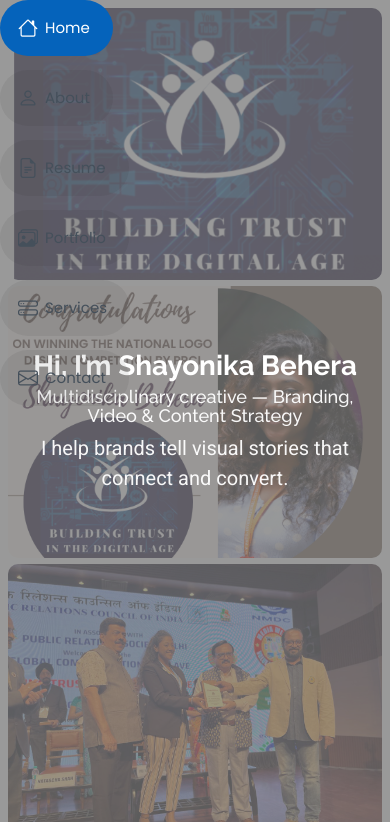
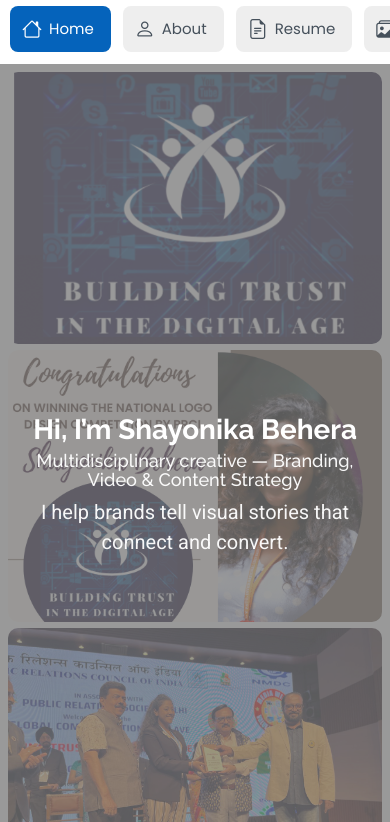
Before and after one commit to JakkuAzzo/shayonika, a plain HTML site: page index.html in a window 390 px wide. Shown: the top 822 px of the page. Drawn offline with nearby package versions, Linux system fonts and the light colour scheme; a script that the page names is missing.

Commit message:
style: Update navigation menu for improved layout and responsiveness

```diff
--- a/main.css
+++ b/main.css
@@ -310,48 +310,34 @@ body.modal-open > *:not(.modal):not(.modal-backdrop) {
 # Navigation Menu
 --------------------------------------------------------------*/
 .navmenu {
-  padding: 0;
+  padding: 0 12px;
   z-index: 9997;
   position: fixed;
-  left: 18px;
-  top: 50%;
-  transform: translateY(-50%);
+  top: 0;
+  left: 0;
+  right: 0;
+  display: flex;
+  justify-content: center;
+  align-items: center;
+  background: rgba(255,255,255,0.02);
+  backdrop-filter: blur(4px);
+  -webkit-backdrop-filter: blur(4px);
+  height: 64px;
 }
 
 /* Mobile adjustments: move navigation to a simple full-width top bar (no pill) */
 @media (max-width: 767px) {
-  .navmenu {
-    left: 0;
-    right: 0;
-    top: 0;
-    transform: none;
-    background: transparent; /* no white pill */
-    padding: 0;
-    border-radius: 0;
-    box-shadow: none;
-  }
+  .navmenu { height: auto; padding: 6px 10px; }
   .navmenu ul {
     display: flex;
-    flex-wrap: wrap;
-    align-items: center;
+    flex-direction: row;
+    gap: 6px;
+    padding: 6px 4px;
+    width: 100%;
     justify-content: space-between;
-    gap: 6px 8px;
-    padding: 8px 10px;
-    margin: 0;
-    width: 100%;
   }
-  /* Show text labels; adjust link paddings for bar layout */
   .navmenu a span { display: inline; }
-  .navmenu a,
-  .navmenu a:focus {
-    padding: 8px 10px;
-    margin-bottom: 0;
-    height: auto;
-    min-width: 0;
-    width: auto;
-    border-radius: 6px; /* small radius for individual links */
-    background: color-mix(in srgb, var(--default-color), transparent 92%);
-  }
+  .navmenu a, .navmenu a:focus { padding: 8px 10px; height: auto; border-radius:6px; }
 }
 
 /* Very short viewports (e.g. small mobiles or when keyboard is open):
@@ -369,26 +355,26 @@ body.modal-open > *:not(.modal):not(.modal-backdrop) {
 
 .navmenu ul {
   list-style: none;
-  padding: 0 0 20px 0;
+  padding: 0;
   margin: 0;
-  width: 140px;
-}
-
-.navmenu a,
-.navmenu a:focus {
+  display: flex;
+  gap: 6px 12px;
+  align-items: center;
+}
+
+.navmenu a, .navmenu a:focus {
   color: var(--nav-color);
   font-family: var(--nav-font);
-  display: flex;
+  display: inline-flex;
   align-items: center;
-  padding: 10px 18px;
-  margin-bottom: 8px;
+  padding: 8px 12px;
   font-size: 15px;
-  border-radius: 50px;
+  border-radius: 8px;
   background: color-mix(in srgb, var(--default-color), transparent 92%);
-  height: 56px;
-  width: 100%;
-  overflow: hidden;
-  transition: 0.3s;
+  height: auto;
+  width: auto;
+  overflow: visible;
+  transition: 0.2s ease;
 }
 
 .navmenu a i,
@@ -402,25 +388,13 @@ body.modal-open > *:not(.modal):not(.modal-backdrop) {
 }
 
 @media (min-width: 992px) {
-
-  .navmenu a,
-  .navmenu a:focus {
-    max-width: 48px;
-    width: 48px;
-  }
-
-  .navmenu a span,
-  .navmenu a:focus span {
-    display: none;
-    opacity: 0;
-  }
-
-  /* Allow the nav to expand correctly on hover by not constraining UL width */
-  .navmenu ul {
-    width: auto;
-    min-width: 48px;
-  }
-}
+  .navmenu { justify-content: center; }
+  .navmenu a span { display: inline; opacity: 1; }
+}
+
+/* push main content down so the top nav doesn't overlap it */
+.header { height: 64px; }
+.header ~ .main { margin-top: 64px !important; }
 
 .navmenu a:hover,
 .navmenu .active,
```
